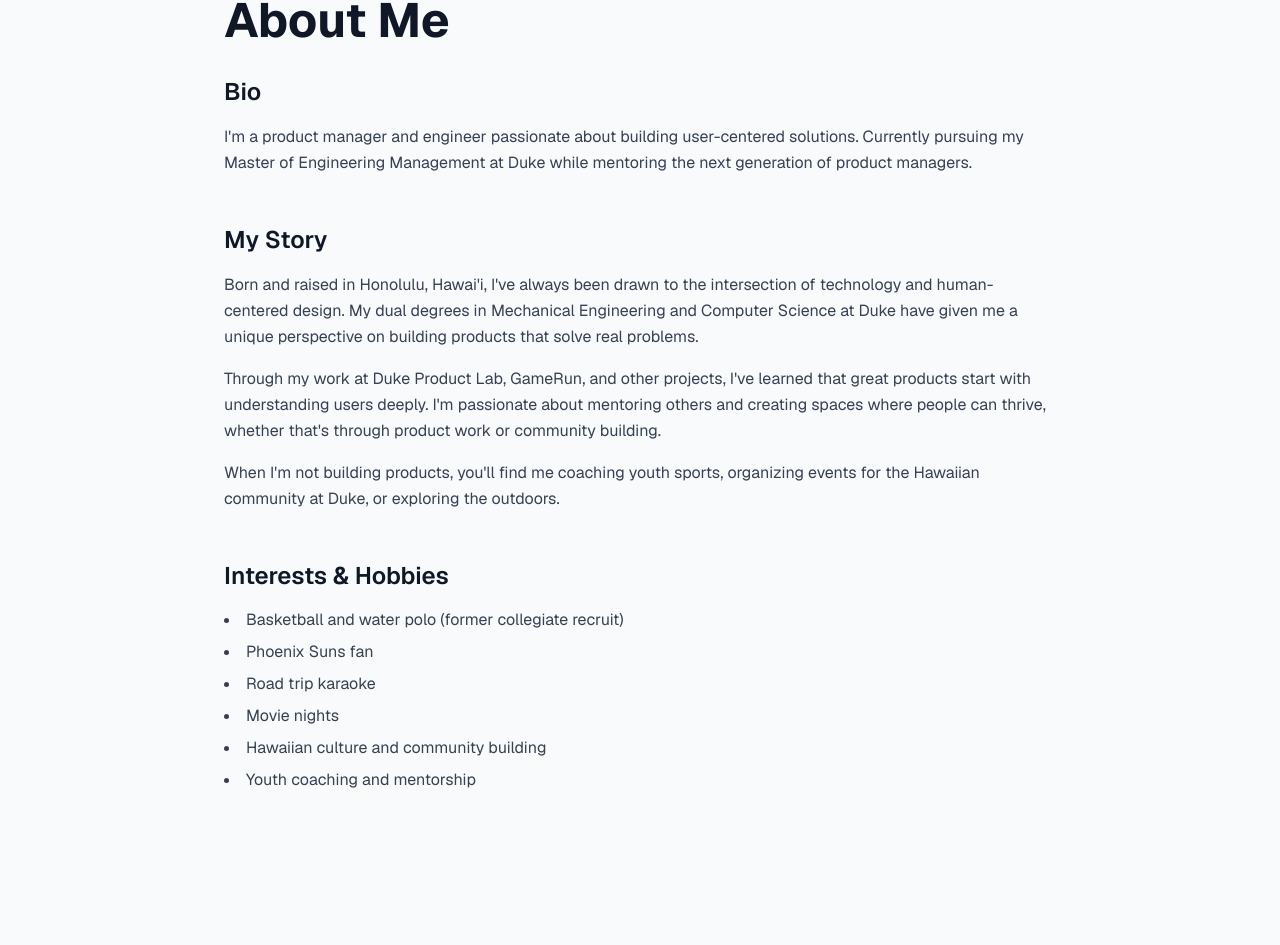
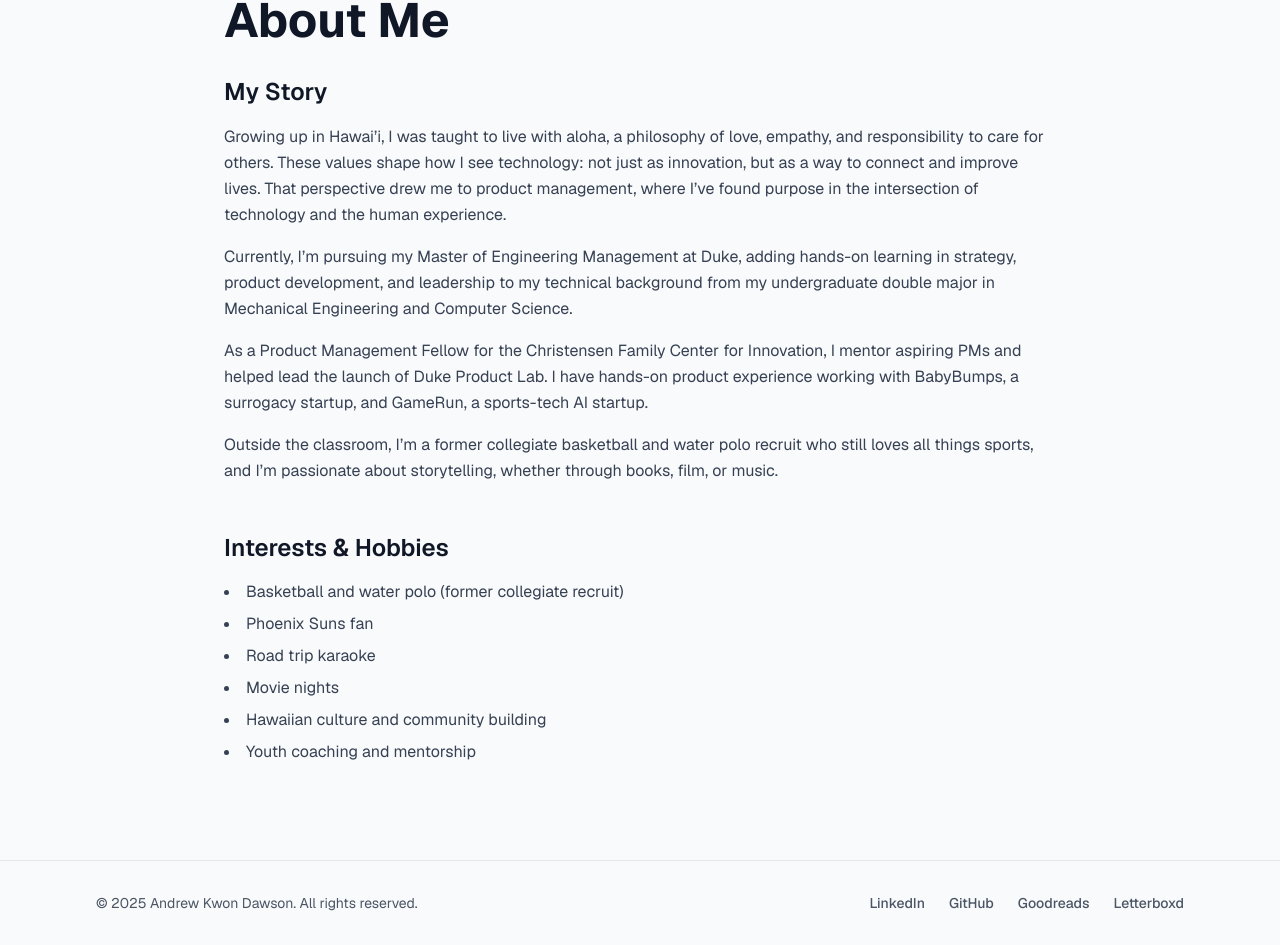
Before and after one commit to andrewkdawson/andrew-personal-website, a Next.js app: page /about in a window 1280 px wide. Shown: the part 117-1062 px from the top of the page. Before the commit the page ends 1005 px from the top, so only its background shows below. Built offline with nearby package versions, Linux system fonts and the light colour scheme.

Commit message:
footer added back

```diff
--- a/app/about/page.tsx
+++ b/app/about/page.tsx
@@ -22,25 +22,6 @@ export default function About() {
           About Me
         </h1>
 
-        {/* Short Bio Section */}
-        <section className="mb-12">
-          <h2 className="text-2xl font-semibold text-gray-900 dark:text-white mb-4">
-            {/* EDIT THIS HEADING */}
-            Bio
-          </h2>
-          <div className="prose prose-lg dark:prose-invert max-w-none">
-            {/*
-              EDIT THIS PARAGRAPH:
-              Write a short, punchy bio (2-3 sentences) that introduces who you are.
-            */}
-            <p className="text-gray-700 dark:text-gray-300 leading-relaxed">
-              I'm a product manager and engineer passionate about building user-centered
-              solutions. Currently pursuing my Master of Engineering Management at Duke
-              while mentoring the next generation of product managers.
-            </p>
-          </div>
-        </section>
-
         {/* Longer Biography Section */}
         <section className="mb-12">
           <h2 className="text-2xl font-semibold text-gray-900 dark:text-white mb-4">
@@ -54,20 +35,31 @@ export default function About() {
               Share your background, what drives you, your journey, etc.
             */}
             <p className="text-gray-700 dark:text-gray-300 leading-relaxed mb-4">
-              Born and raised in Honolulu, Hawai'i, I've always been drawn to the intersection
-              of technology and human-centered design. My dual degrees in Mechanical Engineering
-              and Computer Science at Duke have given me a unique perspective on building products
-              that solve real problems.
+              Growing up in Hawai’i, I was taught to live with aloha,
+              a philosophy of love, empathy, and responsibility to care
+              for others. These values shape how I see technology: not
+              just as innovation, but as a way to connect and improve lives.
+              That perspective drew me to product management, where
+              I’ve found purpose in the intersection of technology and the
+              human experience.
             </p>
             <p className="text-gray-700 dark:text-gray-300 leading-relaxed mb-4">
-              Through my work at Duke Product Lab, GameRun, and other projects, I've learned
-              that great products start with understanding users deeply. I'm passionate about
-              mentoring others and creating spaces where people can thrive, whether that's
-              through product work or community building.
+              Currently, I’m pursuing my Master of Engineering Management
+              at Duke, adding hands-on learning in strategy, product development,
+              and leadership to my technical background from my undergraduate
+              double major in Mechanical Engineering and Computer Science.
+            </p>
+            <p className="text-gray-700 dark:text-gray-300 leading-relaxed mb-4">
+              As a Product Management Fellow for the Christensen Family
+              Center for Innovation, I mentor aspiring PMs and helped lead the
+              launch of Duke Product Lab. I have hands-on product experience
+              working with BabyBumps, a surrogacy startup, and GameRun, a
+              sports-tech AI startup.
             </p>
             <p className="text-gray-700 dark:text-gray-300 leading-relaxed">
-              When I'm not building products, you'll find me coaching youth sports, organizing
-              events for the Hawaiian community at Duke, or exploring the outdoors.
+              Outside the classroom, I’m a former collegiate basketball and
+              water polo recruit who still loves all things sports, and I’m
+              passionate about storytelling, whether through books, film, or music.
             </p>
           </div>
         </section>
--- a/app/layout.tsx
+++ b/app/layout.tsx
@@ -2,6 +2,7 @@ import type { Metadata } from "next";
 import { Geist, Geist_Mono } from "next/font/google";
 import "./globals.css";
 import { NavBar } from "@/components/NavBar";
+import { Footer } from "@/components/Footer";
 
 const geistSans = Geist({
   variable: "--font-geist-sans",
@@ -43,6 +44,7 @@ export default function RootLayout({
         <div className="flex-grow">
           {children}
         </div>
+        <Footer />
       </body>
     </html>
   );
--- a/components/Footer.tsx
+++ b/components/Footer.tsx
@@ -1,26 +1,43 @@
 /**
  * Footer Component
- *
- * EDIT THIS FILE TO:
- * - Update copyright text
- * - Add social media links
- * - Change footer styling
  *
  * Location: components/Footer.tsx
  */
 export function Footer() {
   const currentYear = new Date().getFullYear();
 
+  // EDIT THESE SOCIAL MEDIA LINKS
+  const socialLinks = [
+    { name: 'LinkedIn', url: 'https://linkedin.com/in/andrewkdawson' },
+    { name: 'GitHub', url: 'https://github.com/andrewkdawson' },
+    { name: 'Goodreads', url: 'https://www.goodreads.com/andrewkdawson' },
+    { name: 'Letterboxd', url: 'https://letterboxd.com/andrewkdawson' },
+  ];
+
   return (
     <footer className="bg-gray-50 dark:bg-gray-900 border-t border-gray-200 dark:border-gray-800 mt-auto">
       <div className="max-w-6xl mx-auto px-4 sm:px-6 lg:px-8 py-8">
         <div className="flex flex-col md:flex-row justify-between items-center space-y-4 md:space-y-0">
+
           <div className="text-sm text-gray-600 dark:text-gray-400">
             © {currentYear} Andrew Kwon Dawson. All rights reserved.
           </div>
-          <div className="text-sm text-gray-600 dark:text-gray-400">
-            Built with Next.js & TailwindCSS
+
+          {/* Text-only Social Media Links */}
+          <div className="flex items-center space-x-6">
+            {socialLinks.map((social) => (
+              <a
+                key={social.name}
+                href={social.url}
+                target="_blank"
+                rel="noopener noreferrer"
+                className="text-gray-600 dark:text-gray-400 hover:text-blue-600 dark:hover:text-blue-400 transition-colors text-sm font-medium"
+              >
+                {social.name}
+              </a>
+            ))}
           </div>
+
         </div>
       </div>
     </footer>
```
